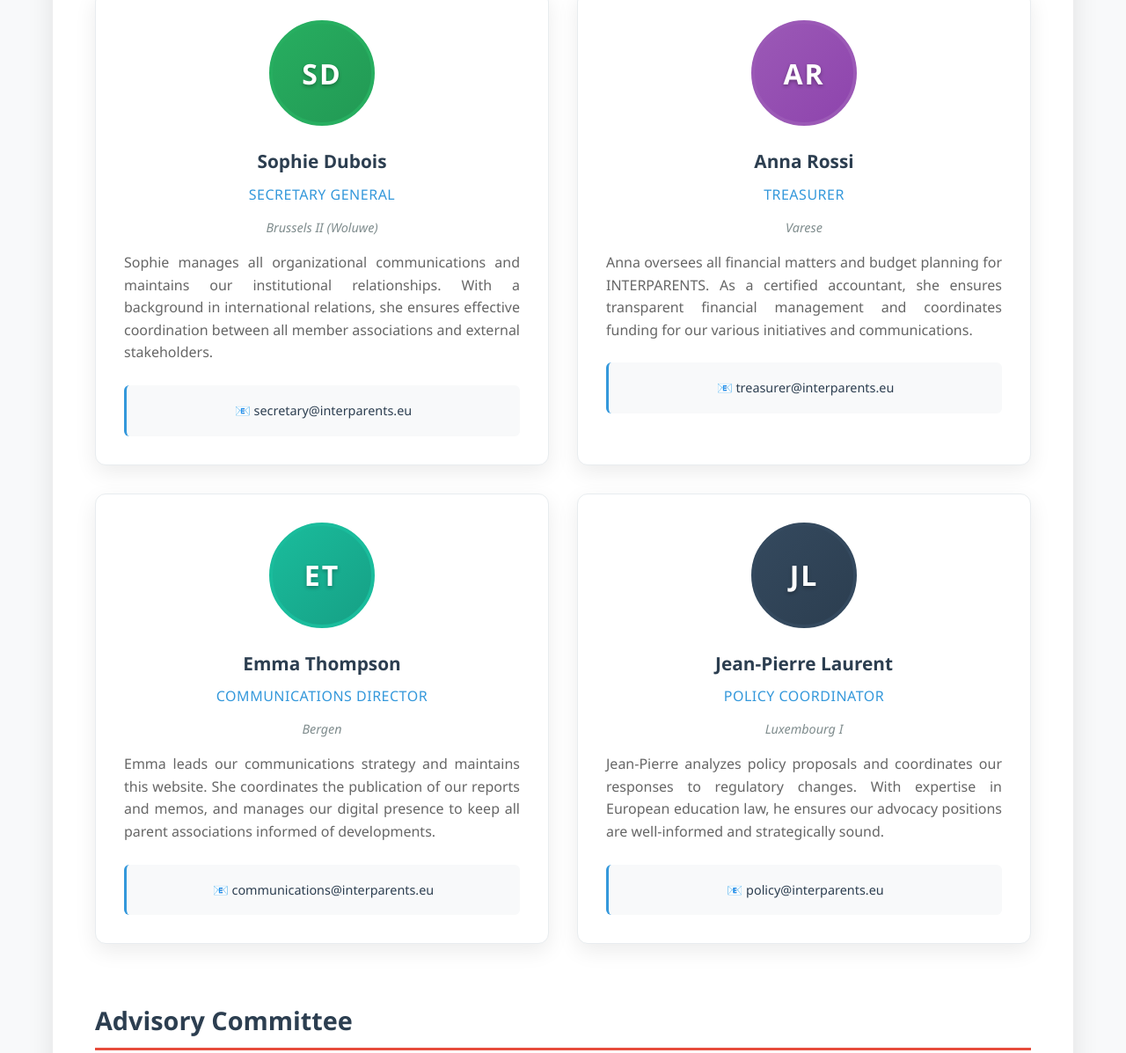
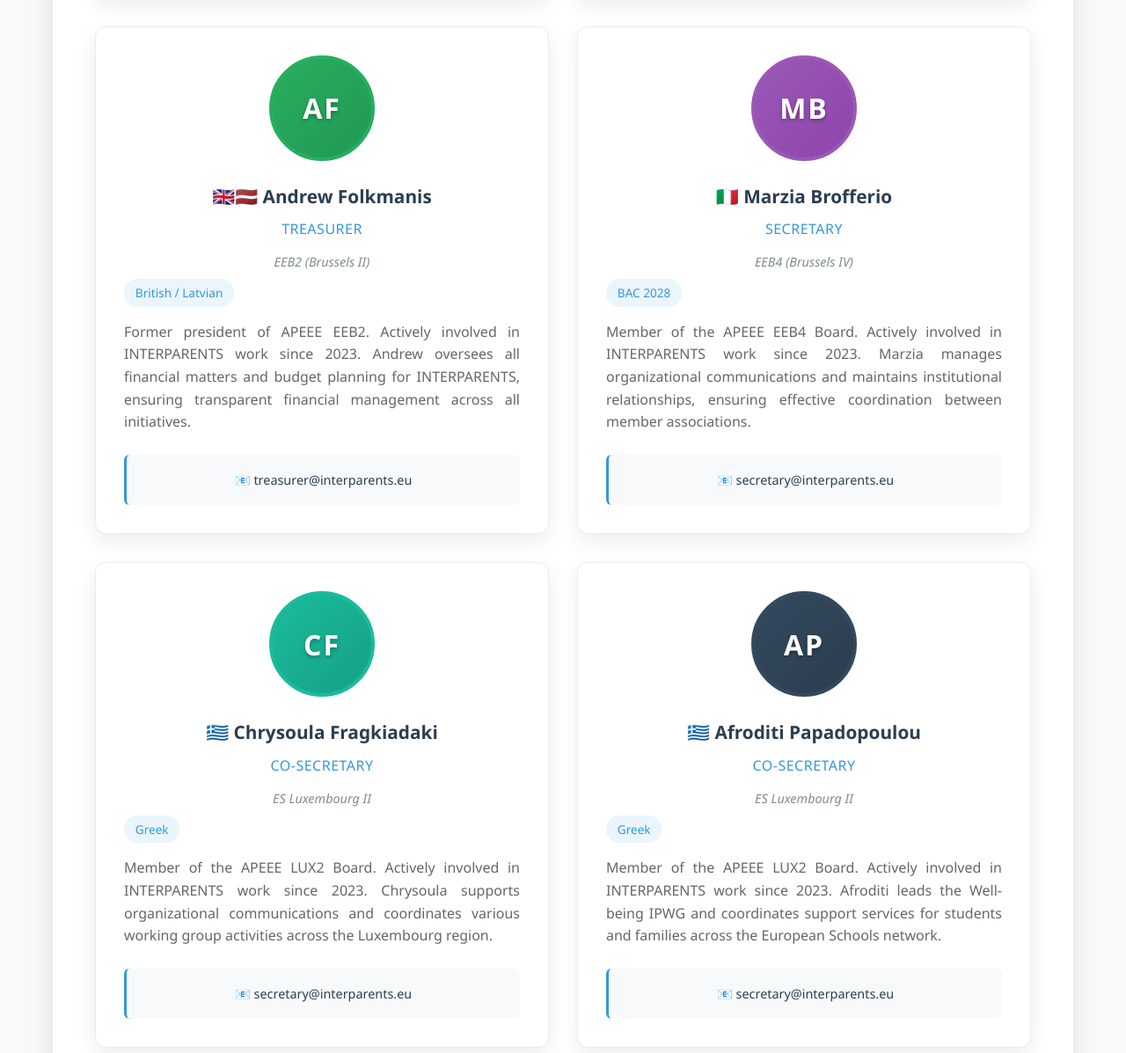
Before and after one commit to HenryPajuri/interparents2, a plain HTML site: page Front-end/html/members.html in a window 1280 px wide. Shown: the part 1274-2471 px from the top of the page at 88% size. Drawn offline with Linux system fonts and the light colour scheme; no server answers.

Commit message:
Changed members to real members

```diff
--- a/Front-end/html/css/members.css
+++ b/Front-end/html/css/members.css
@@ -194,8 +194,20 @@
     text-align: center;
     color: #7f8c8d;
     font-style: italic;
+    margin-bottom: 0.5rem;
+    font-size: 0.9rem;
+}
+
+.member-details {
+    text-align: center;
+    color: #3498db;
+    font-weight: 500;
     margin-bottom: 1rem;
-    font-size: 0.9rem;
+    font-size: 0.85rem;
+    background: rgba(52, 152, 219, 0.1);
+    padding: 0.3rem 0.8rem;
+    border-radius: 15px;
+    display: inline-block;
 }
 
 .member-bio {
--- a/Front-end/html/members.html
+++ b/Front-end/html/members.html
@@ -55,15 +55,16 @@
                 <div class="members-grid-profile">
                     <div class="member-profile">
                         <div class="member-image">
-                            <div class="avatar-placeholder" data-initials="MG">
-                                <span>MG</span>
+                            <div class="avatar-placeholder" data-initials="RE">
+                                <span>RE</span>
                             </div>
                         </div>
                         <div class="member-info">
-                            <h3>Dr. Maria González</h3>
+                            <h3>🇪🇪 Reet Escribano</h3>
                             <h4>President</h4>
-                            <p class="member-school">Brussels I (Uccle)</p>
-                            <p class="member-bio">Dr. González brings over 15 years of experience in educational policy and has been actively involved with INTERPARENTS since 2018. She holds a PhD in Educational Sciences and currently serves as the primary liaison with the Board of Governors.</p>
+                            <p class="member-school">ES Alicante</p>
+                            <p class="member-details">BAC 2014 and BAC 2029</p>
+                            <p class="member-bio">Former president of Alicante APEEE (2018-2025). Actively involved in the INTERPARENTS work since October 2018, Bureau member since February 2021. Reet brings extensive experience in parent association leadership and European Schools governance.</p>
                             <div class="member-contact">
                                 <span>📧 president@interparents.eu</span>
                             </div>
@@ -72,15 +73,16 @@
 
                     <div class="member-profile">
                         <div class="member-image">
-                            <div class="avatar-placeholder" data-initials="KM">
-                                <span>KM</span>
+                            <div class="avatar-placeholder" data-initials="ES">
+                                <span>ES</span>
                             </div>
                         </div>
                         <div class="member-info">
-                            <h3>Klaus Müller</h3>
+                            <h3>🇬🇷 Eleanna Stergiouli</h3>
                             <h4>Vice President</h4>
-                            <p class="member-school">Frankfurt</p>
-                            <p class="member-bio">Klaus has been a parent representative for over 8 years and specializes in curriculum development and assessment policies. He coordinates our responses to Joint Teaching Committee meetings and leads the academic standards working group.</p>
+                            <p class="member-school">EEB3 (Brussels III)</p>
+                            <p class="member-details">BAC 2025 and BAC 2027</p>
+                            <p class="member-bio">President of APEEE EEB3. Actively involved in INTERPARENTS work since 2023. Eleanna coordinates our responses to Joint Teaching Committee meetings and leads various educational policy initiatives.</p>
                             <div class="member-contact">
                                 <span>📧 vicepresident@interparents.eu</span>
                             </div>
@@ -89,15 +91,34 @@
 
                     <div class="member-profile">
                         <div class="member-image">
-                            <div class="avatar-placeholder" data-initials="SD">
-                                <span>SD</span>
+                            <div class="avatar-placeholder" data-initials="AF">
+                                <span>AF</span>
                             </div>
                         </div>
                         <div class="member-info">
-                            <h3>Sophie Dubois</h3>
-                            <h4>Secretary General</h4>
-                            <p class="member-school">Brussels II (Woluwe)</p>
-                            <p class="member-bio">Sophie manages all organizational communications and maintains our institutional relationships. With a background in international relations, she ensures effective coordination between all member associations and external stakeholders.</p>
+                            <h3>🇬🇧🇱🇻 Andrew Folkmanis</h3>
+                            <h4>Treasurer</h4>
+                            <p class="member-school">EEB2 (Brussels II)</p>
+                            <p class="member-details">British / Latvian</p>
+                            <p class="member-bio">Former president of APEEE EEB2. Actively involved in INTERPARENTS work since 2023. Andrew oversees all financial matters and budget planning for INTERPARENTS, ensuring transparent financial management across all initiatives.</p>
+                            <div class="member-contact">
+                                <span>📧 treasurer@interparents.eu</span>
+                            </div>
+                        </div>
+                    </div>
+
+                    <div class="member-profile">
+                        <div class="member-image">
+                            <div class="avatar-placeholder" data-initials="MB">
+                                <span>MB</span>
+                            </div>
+                        </div>
+                        <div class="member-info">
+                            <h3>🇮🇹 Marzia Brofferio</h3>
+                            <h4>Secretary</h4>
+                            <p class="member-school">EEB4 (Brussels IV)</p>
+                            <p class="member-details">BAC 2028</p>
+                            <p class="member-bio">Member of the APEEE EEB4 Board. Actively involved in INTERPARENTS work since 2023. Marzia manages organizational communications and maintains institutional relationships, ensuring effective coordination between member associations.</p>
                             <div class="member-contact">
                                 <span>📧 secretary@interparents.eu</span>
                             </div>
@@ -106,51 +127,36 @@
 
                     <div class="member-profile">
                         <div class="member-image">
-                            <div class="avatar-placeholder" data-initials="AR">
-                                <span>AR</span>
+                            <div class="avatar-placeholder" data-initials="CF">
+                                <span>CF</span>
                             </div>
                         </div>
                         <div class="member-info">
-                            <h3>Anna Rossi</h3>
-                            <h4>Treasurer</h4>
-                            <p class="member-school">Varese</p>
-                            <p class="member-bio">Anna oversees all financial matters and budget planning for INTERPARENTS. As a certified accountant, she ensures transparent financial management and coordinates funding for our various initiatives and communications.</p>
+                            <h3>🇬🇷 Chrysoula Fragkiadaki</h3>
+                            <h4>Co-Secretary</h4>
+                            <p class="member-school">ES Luxembourg II</p>
+                            <p class="member-details">Greek</p>
+                            <p class="member-bio">Member of the APEEE LUX2 Board. Actively involved in INTERPARENTS work since 2023. Chrysoula supports organizational communications and coordinates various working group activities across the Luxembourg region.</p>
                             <div class="member-contact">
-                                <span>📧 treasurer@interparents.eu</span>
+                                <span>📧 secretary@interparents.eu</span>
                             </div>
                         </div>
                     </div>
 
                     <div class="member-profile">
                         <div class="member-image">
-                            <div class="avatar-placeholder" data-initials="ET">
-                                <span>ET</span>
+                            <div class="avatar-placeholder" data-initials="AP">
+                                <span>AP</span>
                             </div>
                         </div>
                         <div class="member-info">
-                            <h3>Emma Thompson</h3>
-                            <h4>Communications Director</h4>
-                            <p class="member-school">Bergen</p>
-                            <p class="member-bio">Emma leads our communications strategy and maintains this website. She coordinates the publication of our reports and memos, and manages our digital presence to keep all parent associations informed of developments.</p>
+                            <h3>🇬🇷 Afroditi Papadopoulou</h3>
+                            <h4>Co-Secretary</h4>
+                            <p class="member-school">ES Luxembourg II</p>
+                            <p class="member-details">Greek</p>
+                            <p class="member-bio">Member of the APEEE LUX2 Board. Actively involved in INTERPARENTS work since 2023. Afroditi leads the Well-being IPWG and coordinates support services for students and families across the European Schools network.</p>
                             <div class="member-contact">
-                                <span>📧 communications@interparents.eu</span>
-                            </div>
-                        </div>
-                    </div>
-
-                    <div class="member-profile">
-                        <div class="member-image">
-                            <div class="avatar-placeholder" data-initials="JL">
-                                <span>JL</span>
-                            </div>
-                        </div>
-                        <div class="member-info">
-                            <h3>Jean-Pierre Laurent</h3>
-                            <h4>Policy Coordinator</h4>
-                            <p class="member-school">Luxembourg I</p>
-                            <p class="member-bio">Jean-Pierre analyzes policy proposals and coordinates our responses to regulatory changes. With expertise in European education law, he ensures our advocacy positions are well-informed and strategically sound.</p>
-                            <div class="member-contact">
-                                <span>📧 policy@interparents.eu</span>
+                                <span>📧 secretary@interparents.eu</span>
                             </div>
                         </div>
                     </div>
```
Also changed, not shown: Front-end/html/about.html (+6 -6 lines).
